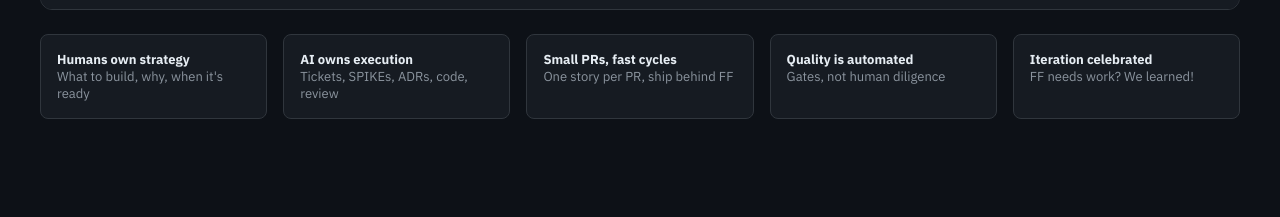
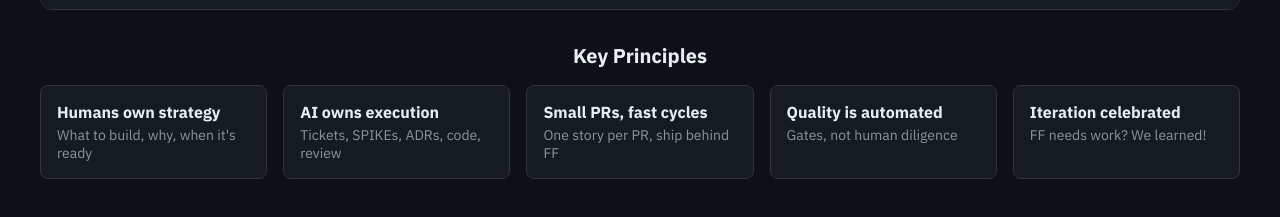
Before and after one commit to iriswinter-cf/ai-sdlc, a website: page index.html in a window 1280 px wide. Shown: the part 1013-1230 px from the top of the page. Before the commit the page ends 1172 px from the top, so only its background shows below. Drawn offline with nearby package versions, Linux system fonts and the light colour scheme.

Commit message:
feat: enhance principles section with header and improved styling

```diff
--- a/index.html
+++ b/index.html
@@ -94,10 +94,12 @@
     .tool-badge { width: 28px; height: 28px; background: #161b22; border: 1px solid #30363d; border-radius: 8px; display: flex; align-items: center; justify-content: center; }
     .tool-badge img { width: 20px; height: 20px; display: block; }
 
-    .principles { display: grid; grid-template-columns: repeat(auto-fit, minmax(220px, 1fr)); gap: 16px; margin-top: 24px; font-size: 13px; }
+    .principles-section { margin-top: 32px; }
+    .principles-header { font-size: 20px; font-weight: 700; color: #e6edf3; margin-bottom: 16px; text-align: center; }
+    .principles { display: grid; grid-template-columns: repeat(auto-fit, minmax(220px, 1fr)); gap: 16px; font-size: 15px; }
     .principle-card { background: #161b22; padding: 16px; border-radius: 8px; border: 1px solid #30363d; }
-    .principle-title { font-weight: 700; color: #e6edf3; }
-    .principle-desc { color: #8b949e; }
+    .principle-title { font-size: 16px; font-weight: 700; color: #e6edf3; margin-bottom: 4px; }
+    .principle-desc { font-size: 14px; color: #8b949e; }
 
     .footer { margin-top: 24px; text-align: center; color: #8b949e; font-size: 12px; }
   </style>
@@ -287,7 +289,9 @@
             </div>
           </div>
 
-          {/* Key Principles - compact */}
+          {/* Key Principles */}
+          <div className="principles-section">
+            <h2 className="principles-header">Key Principles</h2>
             <div className="principles">
               <div className="principle-card">
                 <div className="principle-title">Humans own strategy</div>
@@ -310,6 +314,7 @@
                 <div className="principle-desc">FF needs work? We learned!</div>
               </div>
             </div>
+          </div>
 
         </div>
       );
```
Lines whose indentation alone changed are shown as unchanged.
